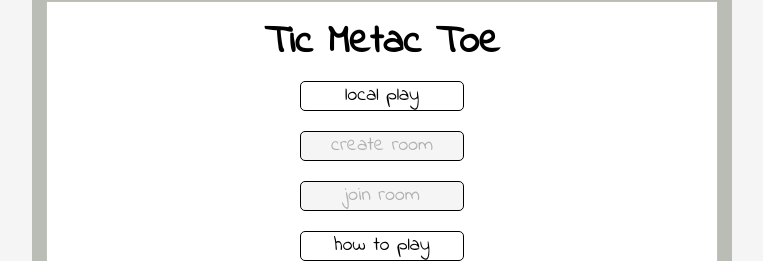
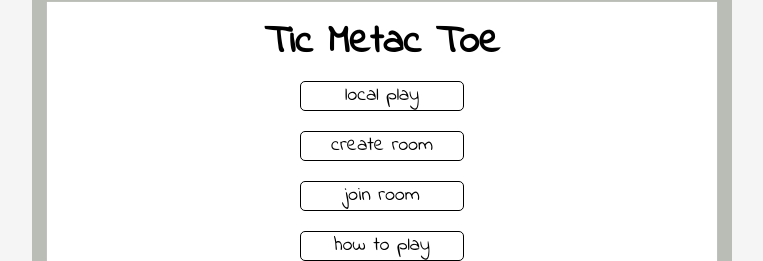
Before and after one commit to smzelek/ticmetactoe.com, a React app: page / in a window 1280 px wide. Shown: the part 147-408 px from the top of the page, without its empty margins (258-1021 px from the left). Built offline with nearby package versions, Linux system fonts and the light colour scheme; no server answers.

Commit message:
chore: restore heroku api

```diff
--- a/src/components/App.jsx
+++ b/src/components/App.jsx
@@ -509,9 +509,8 @@ class App extends React.Component {
     const mainMenu =
       (<div id="main-menu">
         <button id="local-play" className="text-button" onClick={() => this.startLocalGame()}>local play</button>
-        {/* TODO: fix heroku backend */}
-        <button disabled className="text-button" onClick={() => this.createOnlineRoom()}>create room</button>
-        <button disabled className="text-button" onClick={() => this.joinOnlineRoom()}>join room</button>
+        <button className="text-button" onClick={() => this.createOnlineRoom()}>create room</button>
+        <button className="text-button" onClick={() => this.joinOnlineRoom()}>join room</button>
         <button className="text-button" onClick={() => this.viewRules()}>how to play</button>
       </div>);
 
```
Also changed, not shown: package.json (+5 -2 lines), 1 other file (tests, documents, lock files or other folders).
